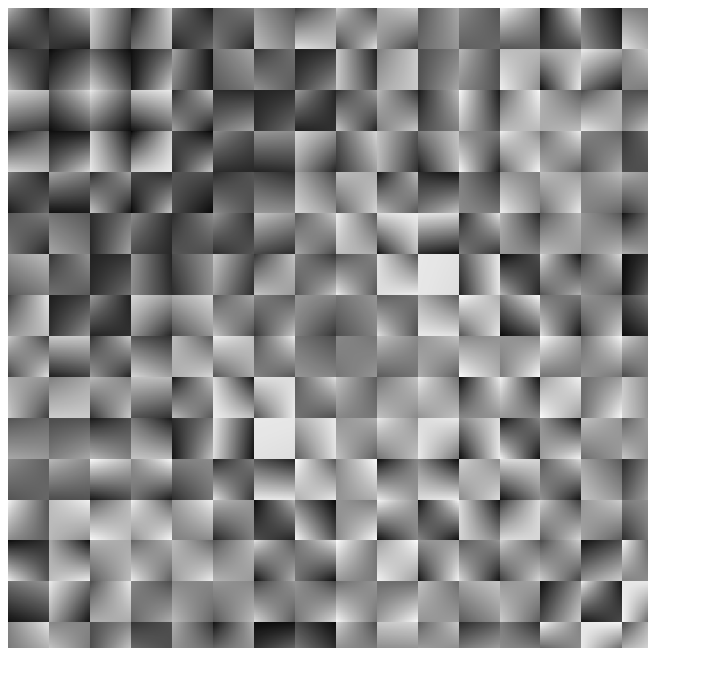
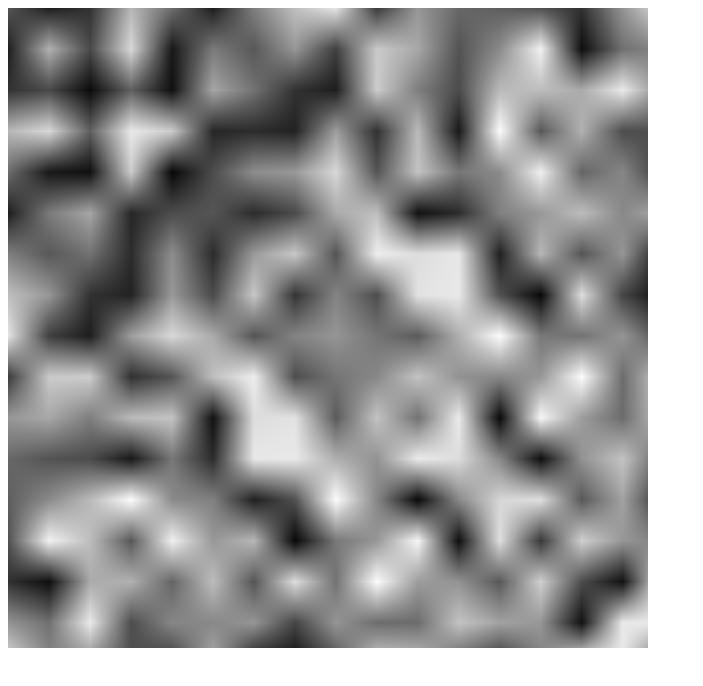
Before and after one commit to neknaj/virtualworld, a website: page terraintest/test.html in a window 1280 px wide. Shown: the whole page, without its empty margins (0-703 px from the left). Drawn offline with Linux system fonts and the light colour scheme.

Commit message:
done test1 in terrain

```diff
--- a/terraintest/test.html
+++ b/terraintest/test.html
@@ -44,6 +44,8 @@ function getp(p) {
     let maxy = miny+(2**s);
    // console.log(minx,maxx,miny,maxy)
     let res = _getp([0,0,test8(minx,miny)],[0,1,test8(minx,maxy)],[1,1,test8(maxx,maxy)],[1,0,test8(maxx,miny)],[(p[0]-minx)/2**s,(p[1]-miny)/2**s]);
+    res = _getp([0,0,test8(maxx,miny)],[0,1,test8(maxx,maxy)],[1,1,test8(minx,maxy)],[1,0,test8(minx,miny)],[(p[0]-minx)/2**s,(p[1]-miny)/2**s]);
+    res = _getp([0,0,test8(maxx,maxy)],[0,1,test8(maxx,miny)],[1,1,test8(minx,miny)],[1,0,test8(minx,maxy)],[(p[0]-minx)/2**s,(p[1]-miny)/2**s]);
     //console.log(res)
     return res;
 }
```
